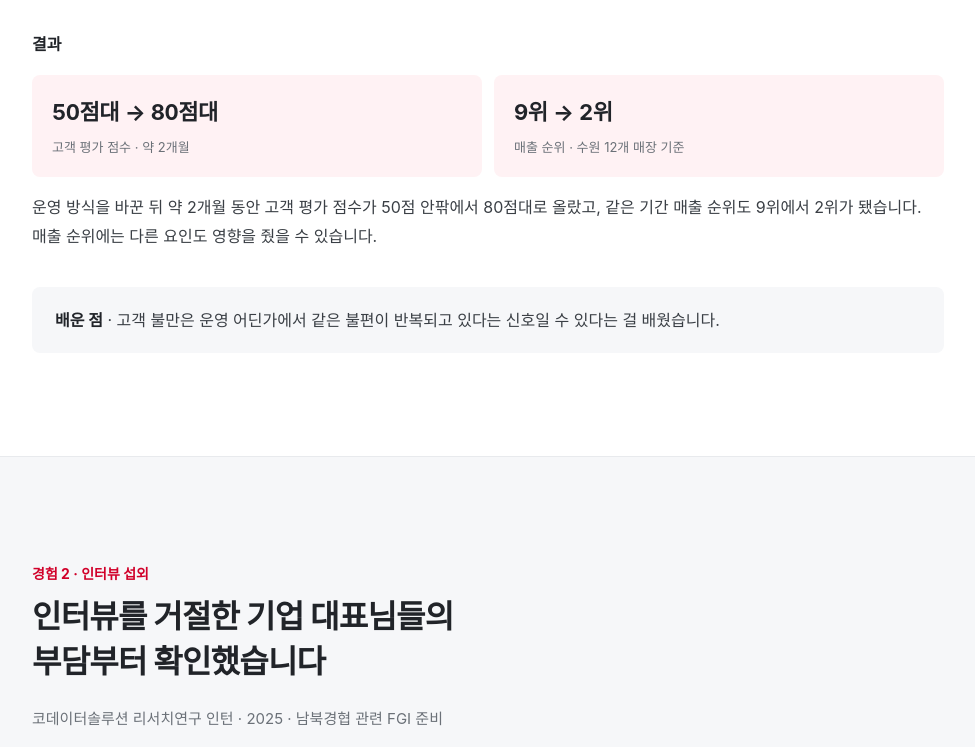
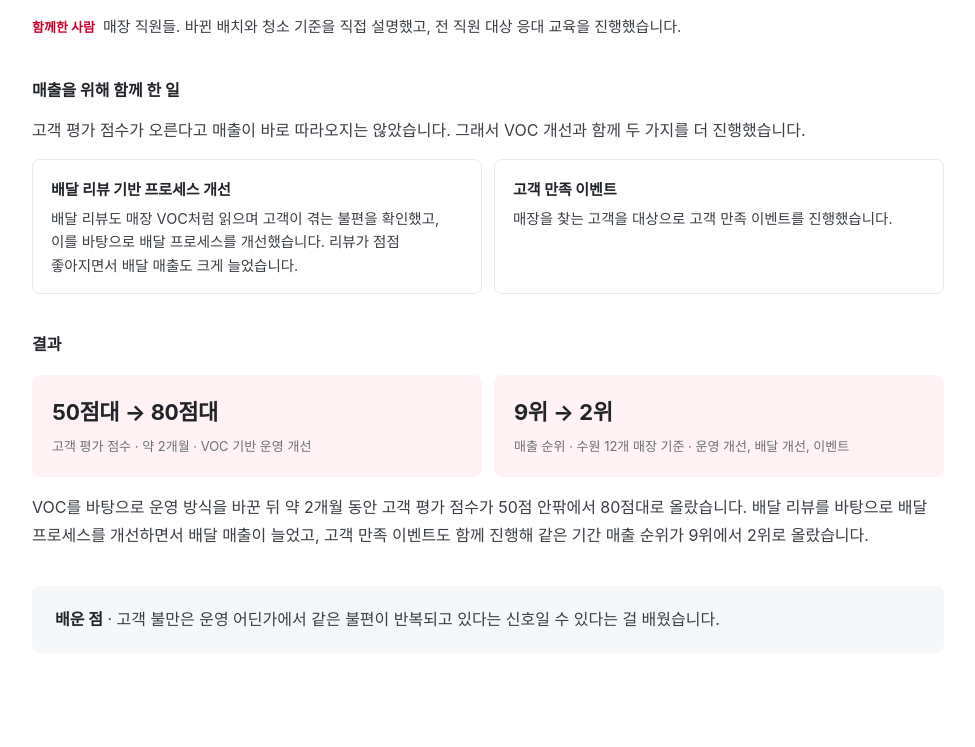
Before and after one commit to yoonyoung0503/CX-Portfolio, a plain HTML site: page index.html in a window 1280 px wide. Shown: the part 2138-2885 px from the top of the page, without its empty margins (152-1127 px from the left). Drawn offline with Linux system fonts and the light colour scheme; a web font is replaced by a local one.

Commit message:
Add files via upload
매장 매출 상승 관련 내용 추가

```diff
--- a/index.html
+++ b/index.html
@@ -78,6 +78,12 @@ p+p{margin-top:14px}
 .voc-row .type{font-weight:700;color:var(--ink)}
 .voc-row .lbl{display:none;font-style:normal}
 
+/* also */
+.also{display:grid;grid-template-columns:1fr 1fr;gap:12px;margin-top:14px}
+.also div{border:1px solid var(--line);border-radius:8px;padding:16px 18px;background:#fff}
+.also b{display:block;font-size:15px;font-weight:700}
+.also span{display:block;font-size:14.5px;color:var(--ink-2);margin-top:4px;line-height:1.6}
+
 /* result */
 .result-strip{display:grid;grid-template-columns:repeat(2,1fr);gap:12px;margin-top:16px}
 .result-strip.one{grid-template-columns:1fr;max-width:400px}
@@ -157,7 +163,7 @@ p+p{margin-top:14px}
   .voc-row{grid-template-columns:1fr;gap:6px;border:1px solid var(--line);border-radius:8px;padding:16px 18px;background:#fff}
   .voc-row:first-child{border-top:1px solid var(--line)}
   .voc-row .lbl{display:block;font-size:12px;font-weight:700;color:var(--sub)}
-  .result-strip,.convo,.err-card{grid-template-columns:1fr}
+  .result-strip,.convo,.err-card,.also{grid-template-columns:1fr}
   .flow{grid-template-columns:1fr}
   .other li{grid-template-columns:1fr;gap:4px}
   .skills{grid-template-columns:1fr}
@@ -214,7 +220,7 @@ p+p{margin-top:14px}
 <section id="case1" class="case">
   <div class="wrap">
     <span class="case-no">경험 1 · 매장 고객 응대</span>
-    <h2>반복되는 고객 불만을 운영 개선으로 해결했습니다</h2>
+    <h2>반복되는 고객 불만을 해결하고,<br>매장 매출 순위를 9위에서 2위로 올렸습니다</h2>
     <p class="summary">프랜차이즈 매장 매니저 · 2021.02 – 2023.07 · 수원</p>
 
     <div class="block">
@@ -235,12 +241,21 @@ p+p{margin-top:14px}
     </div>
 
     <div class="block">
+      <h3>매출을 위해 함께 한 일</h3>
+      <p>고객 평가 점수가 오른다고 매출이 바로 따라오지는 않았습니다. 그래서 VOC 개선과 함께 두 가지를 더 진행했습니다.</p>
+      <div class="also">
+        <div><b>배달 리뷰 기반 프로세스 개선</b><span>배달 리뷰도 매장 VOC처럼 읽으며 고객이 겪는 불편을 확인했고, 이를 바탕으로 배달 프로세스를 개선했습니다. 리뷰가 점점 좋아지면서 배달 매출도 크게 늘었습니다.</span></div>
+        <div><b>고객 만족 이벤트</b><span>매장을 찾는 고객을 대상으로 고객 만족 이벤트를 진행했습니다.</span></div>
+      </div>
+    </div>
+
+    <div class="block">
       <h3>결과</h3>
       <div class="result-strip">
-        <div><strong>50점대 → 80점대</strong><span>고객 평가 점수 · 약 2개월</span></div>
-        <div><strong>9위 → 2위</strong><span>매출 순위 · 수원 12개 매장 기준</span></div>
+        <div><strong>50점대 → 80점대</strong><span>고객 평가 점수 · 약 2개월 · VOC 기반 운영 개선</span></div>
+        <div><strong>9위 → 2위</strong><span>매출 순위 · 수원 12개 매장 기준 · 운영 개선, 배달 개선, 이벤트</span></div>
       </div>
-      <p style="margin-top:16px">운영 방식을 바꾼 뒤 약 2개월 동안 고객 평가 점수가 50점 안팎에서 80점대로 올랐고, 같은 기간 매출 순위도 9위에서 2위가 됐습니다. 매출 순위에는 다른 요인도 영향을 줬을 수 있습니다.</p>
+      <p style="margin-top:16px">VOC를 바탕으로 운영 방식을 바꾼 뒤 약 2개월 동안 고객 평가 점수가 50점 안팎에서 80점대로 올랐습니다. 배달 리뷰를 바탕으로 배달 프로세스를 개선하면서 배달 매출이 늘었고, 고객 만족 이벤트도 함께 진행해 같은 기간 매출 순위가 9위에서 2위로 올랐습니다.</p>
     </div>
 
     <p class="lesson"><b>배운 점</b> · 고객 불만은 운영 어딘가에서 같은 불편이 반복되고 있다는 신호일 수 있다는 걸 배웠습니다.</p>
```
